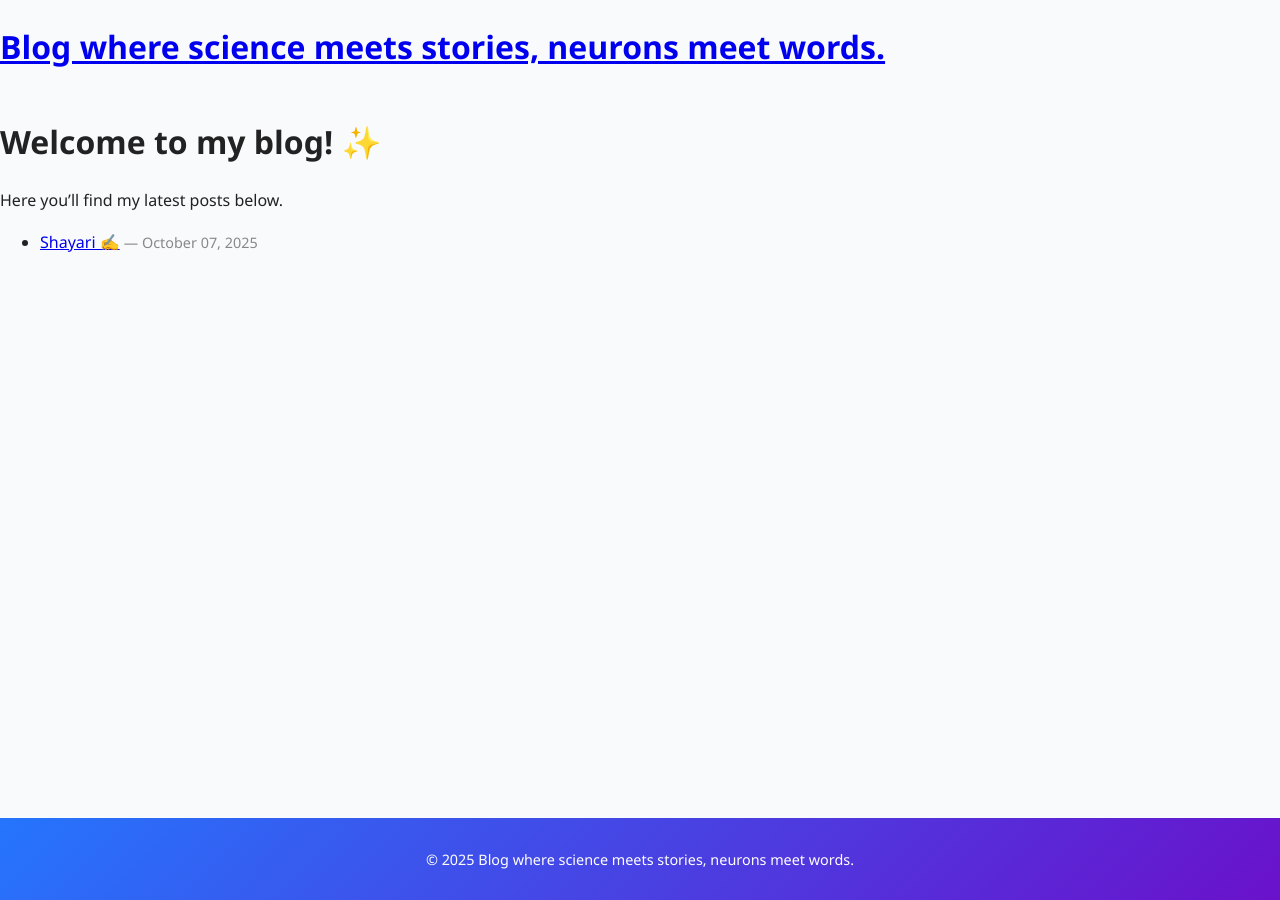
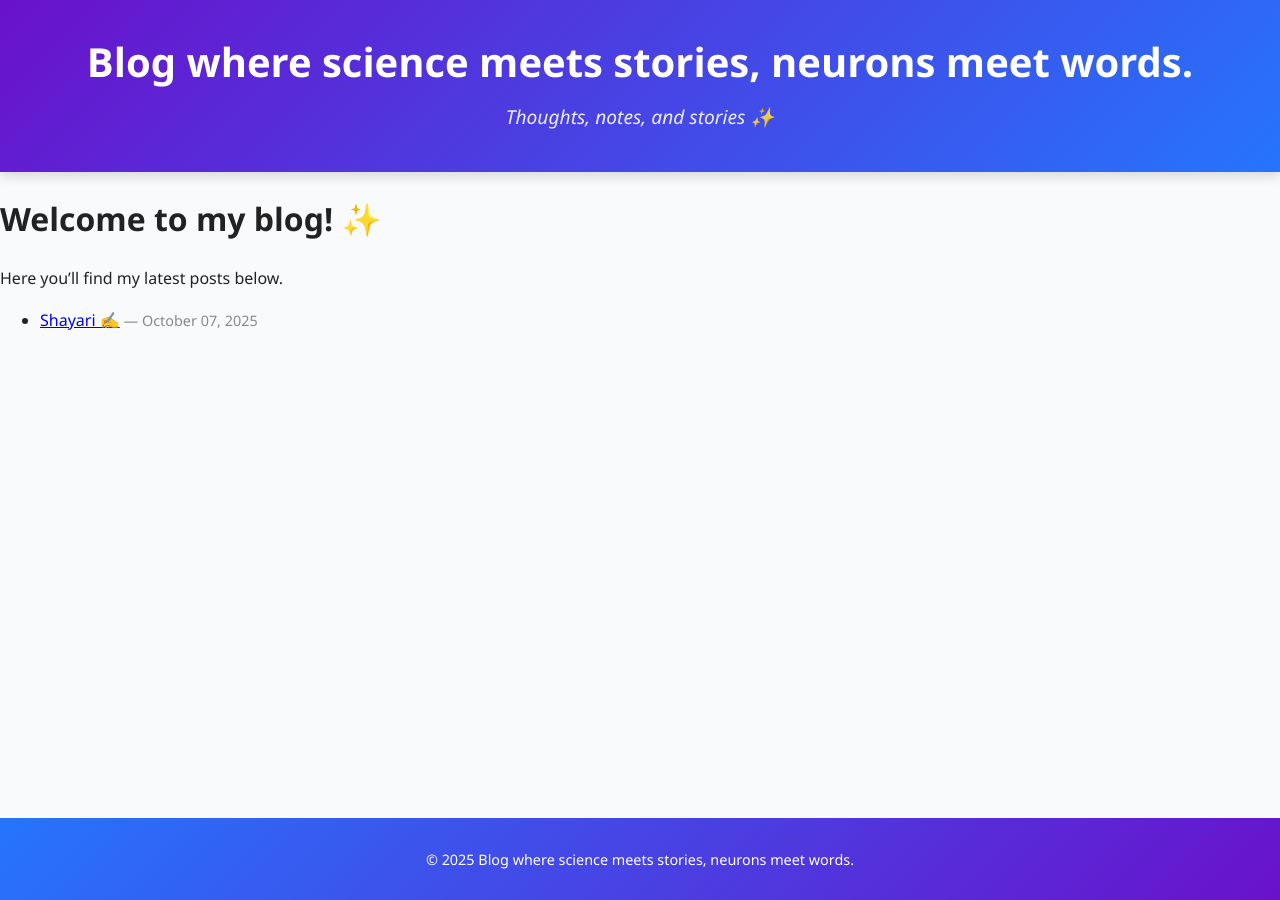
Before and after one commit to arvindomics/MyBlog, a Jekyll site: the page built from index.md, in a window 1280 px wide. Built offline with Jekyll 4.4.1, drawn with Linux system fonts in a browser that asks for light colours.

Commit message:
Update default.html

```diff
--- a/_layouts/default.html
+++ b/_layouts/default.html
@@ -6,8 +6,11 @@
   <link rel="stylesheet" href="{{ '/assets/css/style.css' | relative_url }}">
 </head>
 <body>
-  <header>
-    <h1><a href="{{ '/' | relative_url }}">{{ site.title }}</a></h1>
+  <header class="site-header">
+    <div class="title-container">
+      <h1 class="site-title">{{ site.title }}</h1>
+      <p class="site-description">{{ site.description }}</p>
+    </div>
     <nav>
       <ul>
         {% for item in site.nav %}
```
